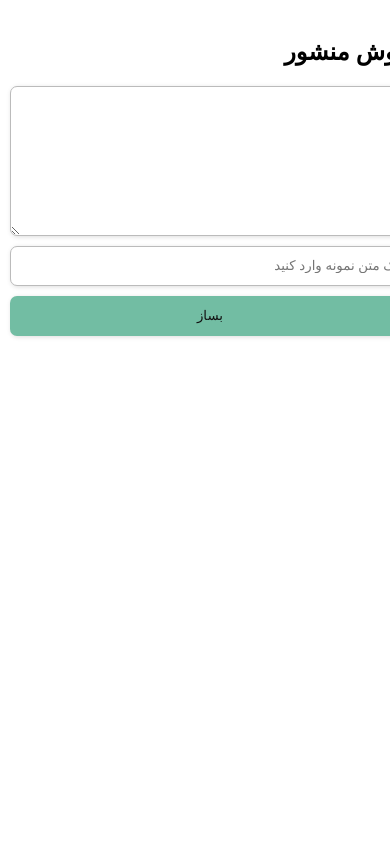
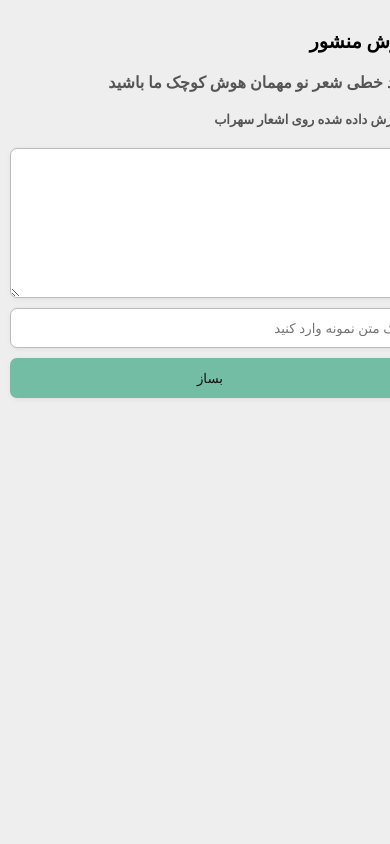
Before and after one commit to Rahiminia/manshoor-ai, a Flask app: page / in a window 390 px wide. Run offline with Flask 3, Linux system fonts and the light colour scheme.

Commit message:
- Some style improvements

```diff
--- a/static/index.js
+++ b/static/index.js
@@ -1,18 +1,24 @@
 const generateBtn = document.getElementById('submit_btn')
 const verseTxtBox = document.getElementById('verse')
 const sampleVerseTxt = document.getElementById('sample_verse')
+const loading = document.getElementById('loading-wrapper')
+
 const API_URL = 'http://127.0.0.1:4000/api/generate'
 
 const generate = async (verse) => {
     if (!verse || verse.length == 0) {
         return ""
     }
+    loading.style.visibility = 'visible'
     fetch(API_URL + `?verse=${verse}`)
     .then(res => res.json())
     .then(res => {
         verseTxtBox.value = res.verse
     })
     .catch(err => console.log(err))
+    .finally(() => {
+        loading.style.visibility = 'hidden'
+    })
 }
 
 const clickHandler = () => {
--- a/static/style.css
+++ b/static/style.css
@@ -1,5 +1,22 @@
 body {
     direction: rtl;
+    padding: 0;
+    margin: 0;
+    background-color: #eee;
+}
+
+h2, h4, h5 {
+    margin: 0;
+    margin-top: 20px;
+}
+
+h4 {
+    color: #555;
+}
+
+h5 {
+    margin-bottom: 20px;
+    color: #555;
 }
 
 #wrapper {
@@ -7,6 +24,7 @@ body {
     flex-direction: column;
     width: 400px;
     padding: 10px;
+    padding-right: 40px;
 }
 
 #verse {
@@ -44,3 +62,44 @@ body {
 #submit_btn:active {
     background-color: #358368;
 }
+
+#loading-wrapper {
+    background-color: rgba(0, 0, 0, 0.5);
+    position: absolute;
+    height: 100%;
+    width: 100%;
+    z-index: 10;
+    visibility: hidden;
+    display: flex;
+    flex-direction: column;
+    justify-content: center;
+    align-items: center;
+}
+
+#loading-spinner {
+    width: 40px;
+    height: 40px;
+    border: 6px solid #35af85;
+    border-top-color: transparent;
+    border-radius: 50%;
+    animation: rotate 1s linear infinite;
+}
+
+@keyframes rotate {
+    100% {transform: rotate(360deg);}
+}
+
+@media only screen and (max-width: 600px) {
+    #wrapper {
+        padding-right: 20px;
+    }
+    h2 {
+        font-size: larger;
+    }
+    h4 {
+        font-size: medium;
+    }
+     h5 {
+        font-size: small;
+     }
+  }
--- a/templates/index.html
+++ b/templates/index.html
@@ -1,13 +1,23 @@
 <Html>
     <Head>
+        <link rel="preconnect" href="https://fonts.googleapis.com">
+        <link rel="preconnect" href="https://fonts.gstatic.com" crossorigin>
+        <link href="https://fonts.googleapis.com/css2?family=Vazirmatn:wght@100..900&display=swap" rel="stylesheet">
+        <meta name="viewport" content="width=device-width, initial-scale=1.0">
     <title>
         ManshoorAI
     </title>
     <link rel="stylesheet" href="/static/style.css" />
     </Head>
     <Body>
+        <div id="loading-wrapper">
+            <div id="loading-spinner"></div>
+            <p style="color: #111;">لطفا صبور باشید</p>
+        </div>
         <div id="wrapper">
             <h2>هوش منشور</h2>
+            <h4>چند خطی شعر نو مهمان هوش کوچک ما باشید</h4>
+            <h5>آموزش داده شده روی اشعار سهراب</h5>
             <textarea id="verse"></textarea>
             <input type="text" id="sample_verse" placeholder="یک متن نمونه وارد کنید"/>
             <button id="submit_btn">بساز</button>
```
